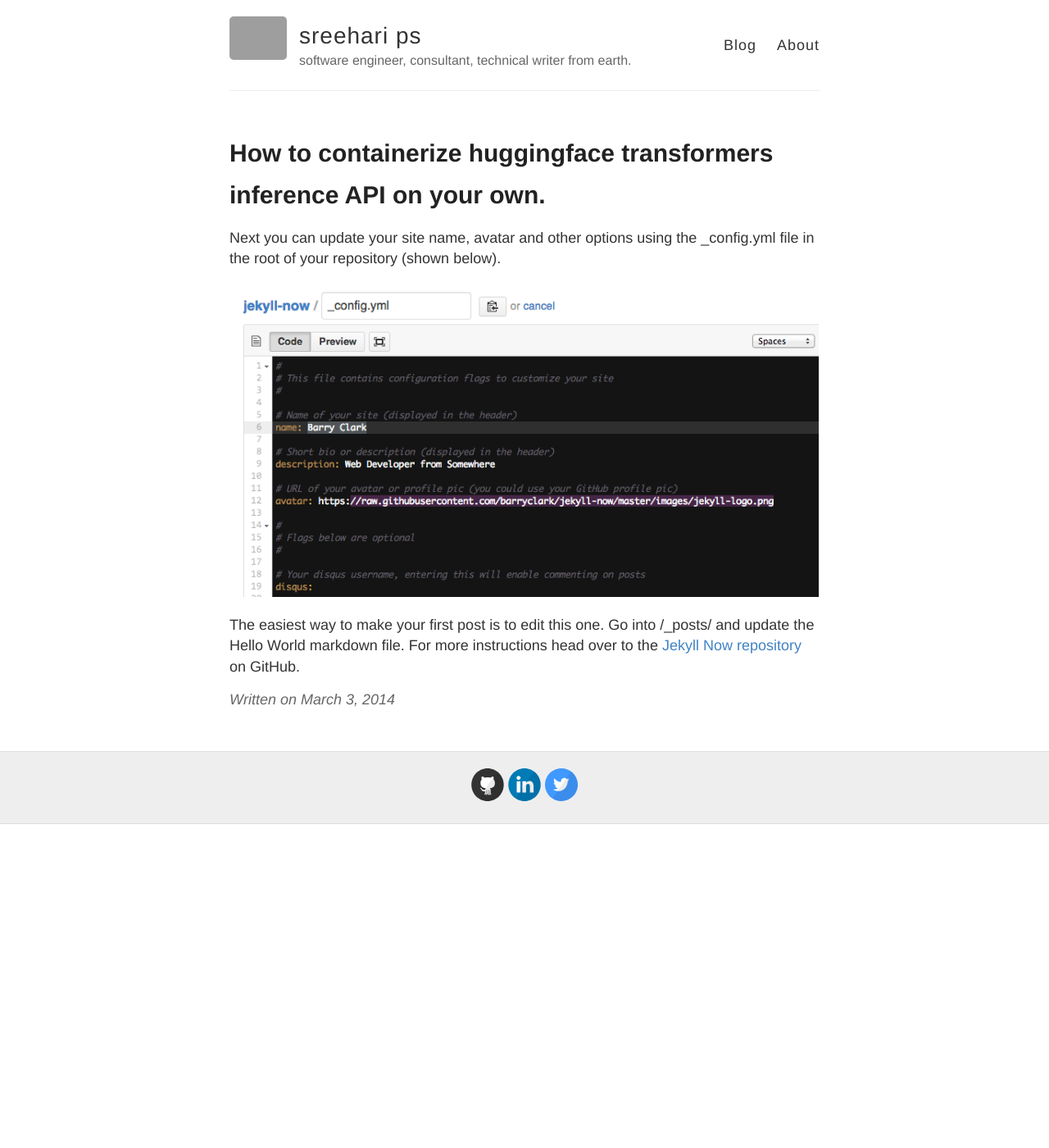
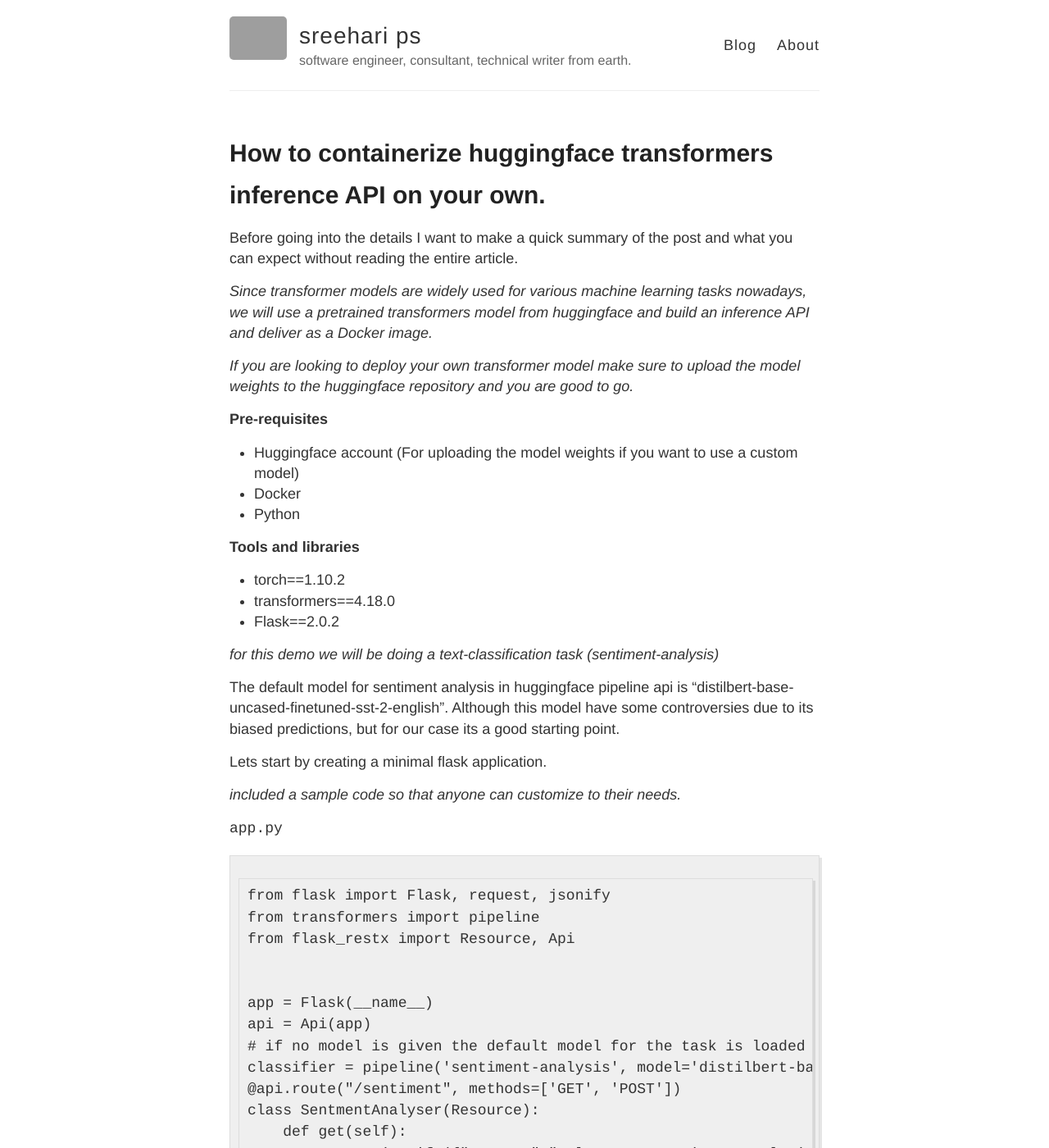
Before and after one commit to XAQREN/xaqren.github.io, a Jekyll site: the page built from _posts/2014-3-3-Hello-World.md, in a window 1280 px wide and 1400 px high. Shown: the whole window at 82% size. Built offline with Jekyll 4.4.1, drawn with Linux system fonts in a browser that asks for light colours; some of the changed text lies outside the part shown; grey boxes are pictures that could not be loaded.

Commit message:
Update 2014-3-3-Hello-World.md

```diff
--- a/_posts/2014-3-3-Hello-World.md
+++ b/_posts/2014-3-3-Hello-World.md
@@ -3,8 +3,52 @@ layout: post
 title: How to containerize huggingface transformers inference API on your own.
 ---
 
-Next you can update your site name, avatar and other options using the _config.yml file in the root of your repository (shown below).
+Before going into the details I want to make a quick summary of the post and what you can expect without reading the entire article.
 
-![_config.yml]({{ site.baseurl }}/images/config.png)
+*Since transformer models are widely used for various machine learning tasks nowadays, we will use a pretrained transformers model
+from huggingface and build an inference API and deliver as a Docker image.*
 
-The easiest way to make your first post is to edit this one. Go into /_posts/ and update the Hello World markdown file. For more instructions head over to the [Jekyll Now repository](https://github.com/barryclark/jekyll-now) on GitHub.
+*If you are looking to deploy your own transformer model make sure to upload the model weights to the huggingface repository and you are good to go.*
+
+**Pre-requisites**
+
+* Huggingface account (For uploading the model weights if you want to use a custom model)
+* Docker
+* Python
+
+**Tools and libraries**
+
+* torch==1.10.2
+* transformers==4.18.0
+* Flask==2.0.2
+
+*for this demo we will be doing a text-classification task (sentiment-analysis)*
+
+The default model for sentiment analysis in huggingface pipeline api is "distilbert-base-uncased-finetuned-sst-2-english".
+Although this model have some controversies due to its biased predictions, but for our case its a good starting point.
+
+Lets start by creating a minimal flask application.
+
+*included a sample code so that anyone can customize to their needs.*
+
+`app.py`
+
+~~~
+from flask import Flask, request, jsonify
+from transformers import pipeline
+from flask_restx import Resource, Api
+
+
+app = Flask(__name__)
+api = Api(app)
+# if no model is given the default model for the task is loaded so here model param is optional
+classifier = pipeline('sentiment-analysis', model='distilbert-base-uncased-finetuned-sst-2-english')
+@api.route("/sentiment", methods=['GET', 'POST'])
+class SentmentAnalyser(Resource):
+    def get(self):
+        return jsonify({"message":"Welcome to sentiment analysier"})
+    def post(self):
+        text = request.get_json()['text']
+        sentiment = classifier(text)
+        return jsonify(sentiment)
+~~~
```
